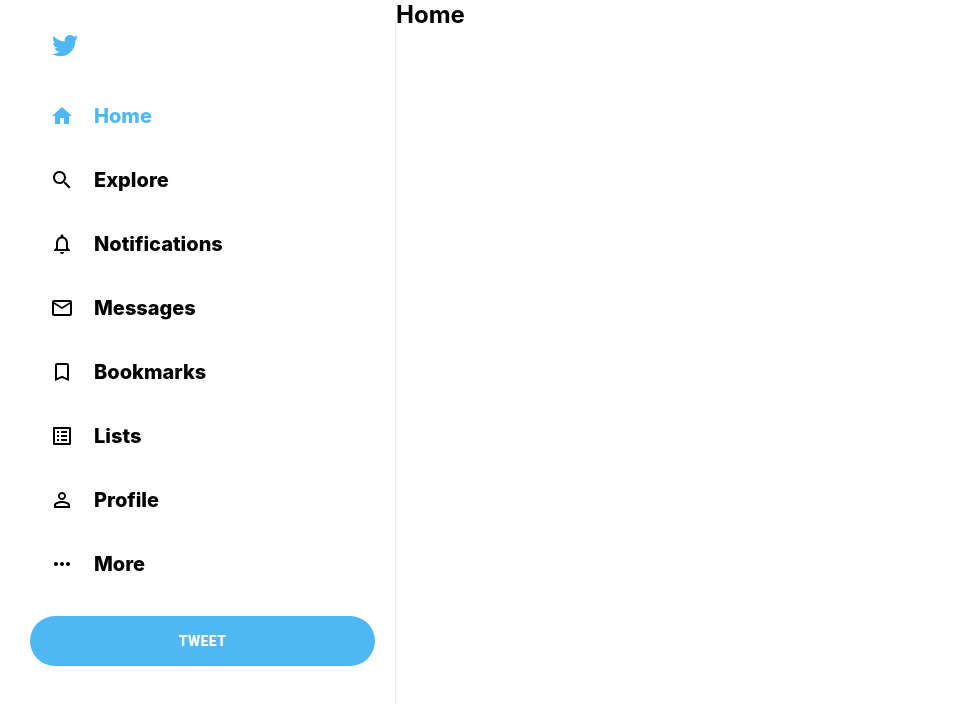
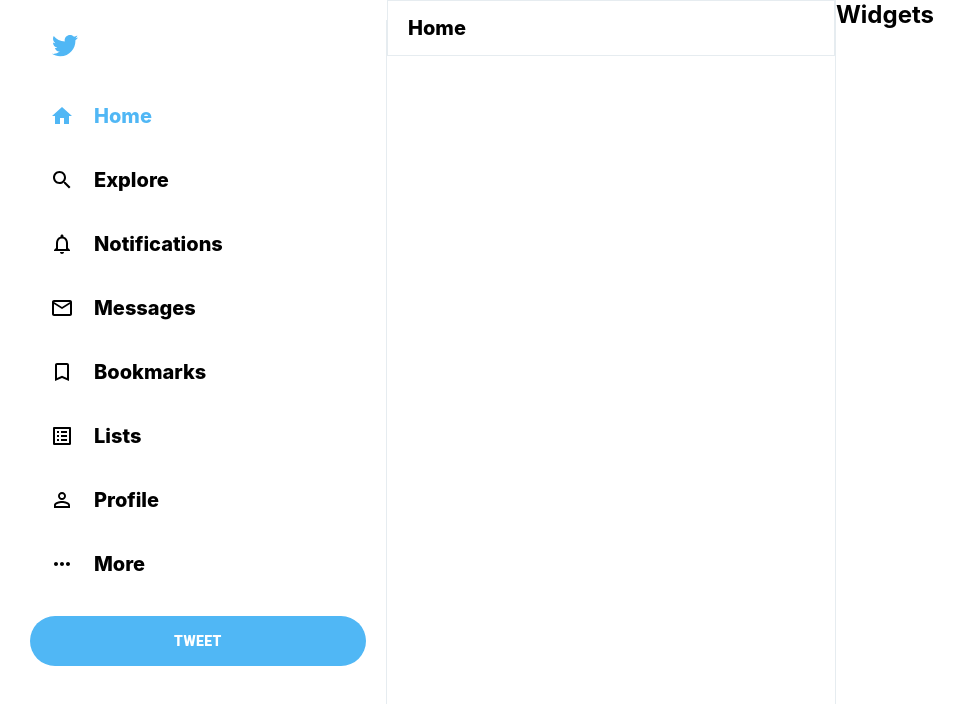
Before and after one commit to KuoChiaCheng0318/twitterclone, a React (Create React App) app: page / in a window 1280 px wide. Shown: the top 704 px of the page, without its empty margins (0-966 px from the left). Built offline with nearby package versions, Linux system fonts and the light colour scheme.

Commit message:
Feed Widget initialize
video 1:35

```diff
--- a/src/App.js
+++ b/src/App.js
@@ -1,6 +1,7 @@
 import './App.css';
 import Sidebar from './Sidebar';
 import Feed from './Feed';
+import Widgets from './Widgets';
 
 function App() {
   return (
@@ -12,6 +13,7 @@
       <Feed />
 
       {/* Widget */}
+      <Widgets />
 
     </div>
   );
--- /dev/null
+++ b/src/Feed.css
@@ -0,0 +1,33 @@
+.feed{
+    flex: 0.4;
+    border-right: 1px solid var(--twitter-background);
+    min-width: fit-content;
+    overflow-y: scroll;
+}
+
+/* Hide scrollbar for Chrome, Safari and Opera */
+.feed::-webkit-scrollbar {
+    display: none;
+}
+
+/* Hide scrollbar for IE, Edge and Firefox */
+.feed {
+    -ms-overflow-style: none; /* IE and Edge */
+    scrollbar-width: none; /* Firefox */
+}
+
+
+
+.feed__header{
+    position: sticky;
+    top: 0;
+    background-color: white;
+    z-index: 100;
+    border: 1px solid var(--twitter-background);
+    padding: 15px 20px;
+}
+
+.feed__header > h2 {
+    font-size: 20px;
+    font-weight: 800;
+}
--- a/src/Feed.js
+++ b/src/Feed.js
@@ -1,17 +1,17 @@
 import React from 'react'
+import './Feed.css'
 
 function Feed() {
   return (
-    <div>
+    <div className='feed'>
         {/* Header */}
-        <h2>Home</h2>
+        <div className='feed__header'>
+            <h2>Home</h2>
+        </div>
 
         {/* TweetBox */}
 
-        {/* Post */}
-        {/* Post */}
-        {/* Post */}
-        {/* Post */}
+
         {/* Post */}
 
     </div>
--- a/src/Sidebar.css
+++ b/src/Sidebar.css
@@ -1,7 +1,7 @@
 .sidebar{
     border-right: 1px solid var(--twitter-background);
     flex: 0.3;
-    /* min-width: 250px; */
+    min-width: 250px;
     margin-top: 20px;
     padding-left: 20px;
     padding-right: 20px;
--- /dev/null
+++ b/src/Widgets.css
@@ -0,0 +1,3 @@
+.widgets{
+    flex: 0.3;
+}
--- /dev/null
+++ b/src/Widgets.js
@@ -0,0 +1,12 @@
+import React from 'react'
+import './Widgets.css'
+
+function Widgets() {
+  return (
+    <div className='widget'>
+        <h2>Widgets</h2>
+    </div>
+  )
+}
+
+export default Widgets
```
